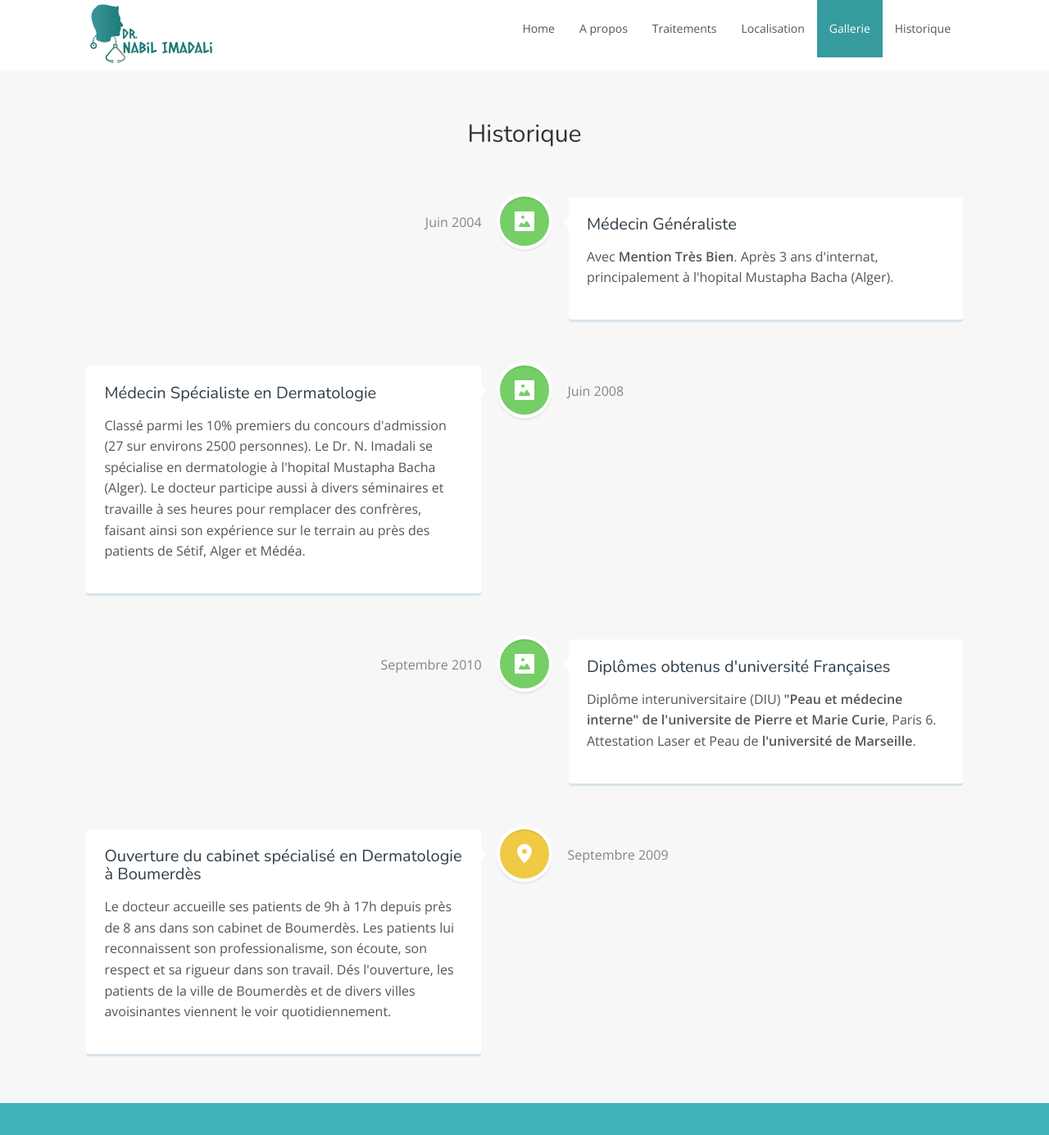
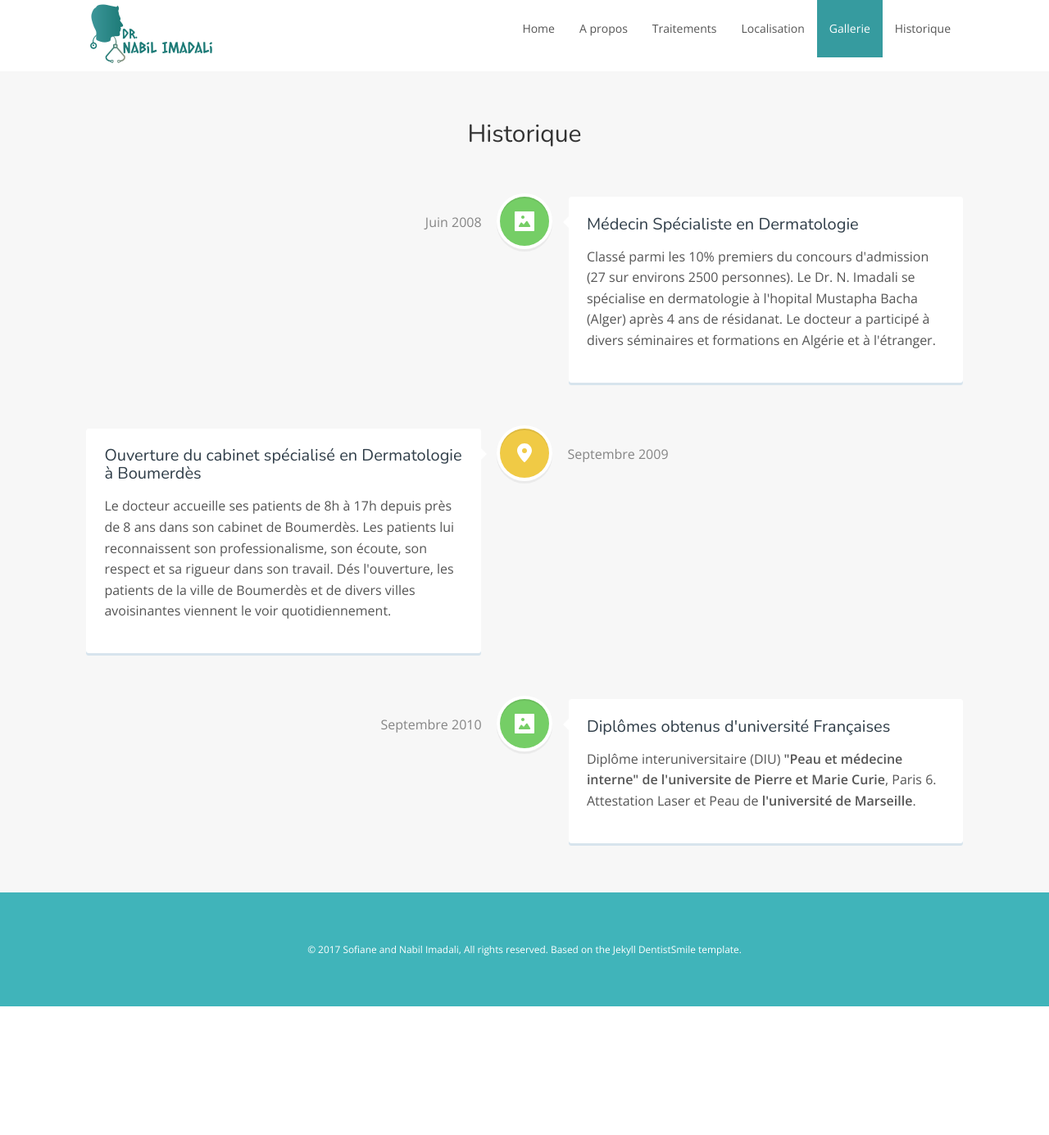
Before and after one commit to nabil-imadali/nabil-imadali.github.io, a Jekyll site: the page built from index.html, in a window 1280 px wide and 1400 px high, scrolled down 2704 px. Shown: the top 1385 px of the window at 82% size. Built offline with Jekyll 4.4.1, drawn with Linux system fonts in a browser that asks for light colours; nearby versions of some CDN libraries; after the commit the page ends 3932 px from its top, so only the background shows below that; some of the changed text lies outside the part shown.

Commit message:
modifications nabil

```diff
--- a/_config.yml
+++ b/_config.yml
@@ -22,8 +22,7 @@ contact:
     address: Batiment 60, Numéro 2 <br> En face de la patisserie Mezghanna <br> Cité 11 Decembre 1960, <br> Boumerdès - Algérie
 
 # Opening hours
-dimanche_jeudi: 9:00 – 17:00
-samedi: 9:00 – 16:00
+samedi_jeudi: 8:00 – 17:00
 vendredi: fermeture
 
 # Testimonials
--- a/index.html
+++ b/index.html
@@ -27,7 +27,7 @@ layout: default
                         </div>
                     </div>
                     <div class="media-body">
-                        <p>Cabinet de dermatologie et centre Laser de <a class="scroll" href="#loc">Boumérdès</a>. Horaires d'ouverture en semaine (Dimanche à Jeudi): 9-17h. Le Samedi: 9-16h.</p>
+                        <p>Cabinet de dermatologie et centre Laser de <a class="scroll" href="#loc">Boumérdès</a>. Horaires d'ouverture en semaine (Samedi à Jeudi): 8-17h.</p>
                     </div>
                 </div>
                 <div class="media">
@@ -163,20 +163,20 @@ layout: default
                 <img src="img/cd-icon-picture.svg" alt="Picture">
             </div>
             <div class="cd-timeline-content">
-                <h2>Médecin Généraliste</h2>
-                <p>Avec <b>Mention Très Bien</b>. Après 3 ans d'internat, principalement à l'hopital Mustapha Bacha (Alger).</p>
-                <span class="cd-date">Juin 2004</span>
+                <h2>Médecin Spécialiste en Dermatologie</h2>
+                <p>Classé parmi les 10% premiers du concours d'admission (27 sur environs 2500 personnes). Le Dr. N. Imadali se spécialise en dermatologie à l'hopital Mustapha Bacha (Alger) après 4 ans de résidanat. Le docteur a participé à divers séminaires et formations en Algérie et à l'étranger.</p>
+                <span class="cd-date">Juin 2008</span>
             </div>
         </div>
         <div class="cd-timeline-block">
-            <div class="cd-timeline-img cd-picture">
-                <img src="img/cd-icon-picture.svg" alt="Picture">
+            <div class="cd-timeline-img cd-location">
+                <img src="img/cd-icon-location.svg" alt="Location">
             </div>
             <div class="cd-timeline-content">
-                <h2>Médecin Spécialiste en Dermatologie</h2>
-                <p>Classé parmi les 10% premiers du concours d'admission (27 sur environs 2500 personnes). Le Dr. N. Imadali se spécialise en dermatologie à l'hopital Mustapha Bacha (Alger). Le docteur participe aussi à divers séminaires et travaille à ses heures
-                    pour remplacer des confrères, faisant ainsi son expérience sur le terrain au près des patients de Sétif, Alger et Médéa.</p>
-                <span class="cd-date">Juin 2008</span>
+                <h2>Ouverture du cabinet spécialisé en Dermatologie à Boumerdès</h2>
+                <p>Le docteur accueille ses patients de 8h à 17h depuis près de 8 ans dans son cabinet de Boumerdès. Les patients lui reconnaissent son professionalisme, son écoute, son respect et sa rigueur dans son travail. Dés l'ouverture, les patients de
+                    la ville de Boumerdès et de divers villes avoisinantes viennent le voir quotidiennement.</p>
+                <span class="cd-date">Septembre 2009</span>
             </div>
         </div>
         <div class="cd-timeline-block">
@@ -189,17 +189,6 @@ layout: default
                 <span class="cd-date">Septembre 2010</span>
             </div>
         </div>
-        <div class="cd-timeline-block">
-            <div class="cd-timeline-img cd-location">
-                <img src="img/cd-icon-location.svg" alt="Location">
-            </div>
-            <div class="cd-timeline-content">
-                <h2>Ouverture du cabinet spécialisé en Dermatologie à Boumerdès</h2>
-                <p>Le docteur accueille ses patients de 9h à 17h depuis près de 8 ans dans son cabinet de Boumerdès. Les patients lui reconnaissent son professionalisme, son écoute, son respect et sa rigueur dans son travail. Dés l'ouverture, les patients de
-                    la ville de Boumerdès et de divers villes avoisinantes viennent le voir quotidiennement.</p>
-                <span class="cd-date">Septembre 2009</span>
-            </div>
-        </div>
     </div>
 </div>
 <!-- End timeline -->
```
Also changed, not shown: other parts of index.html (+1 -1 lines).
